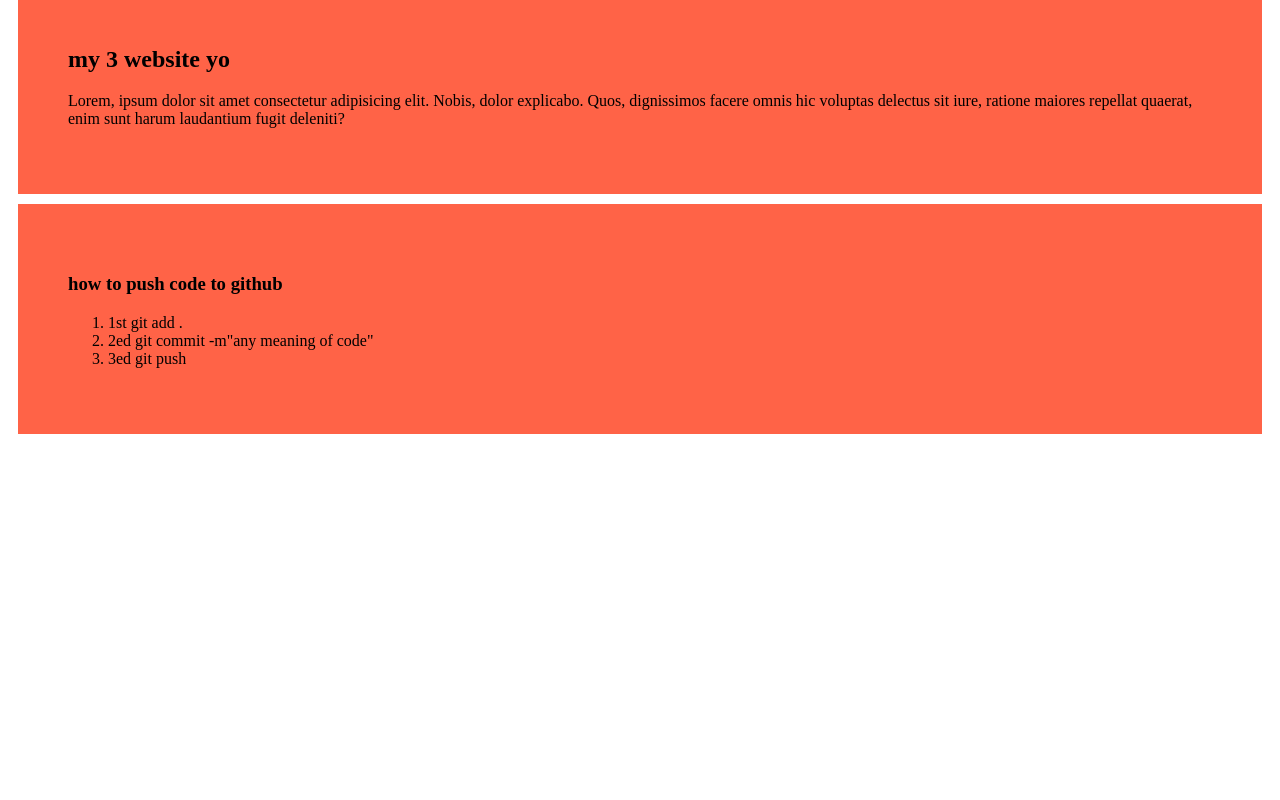
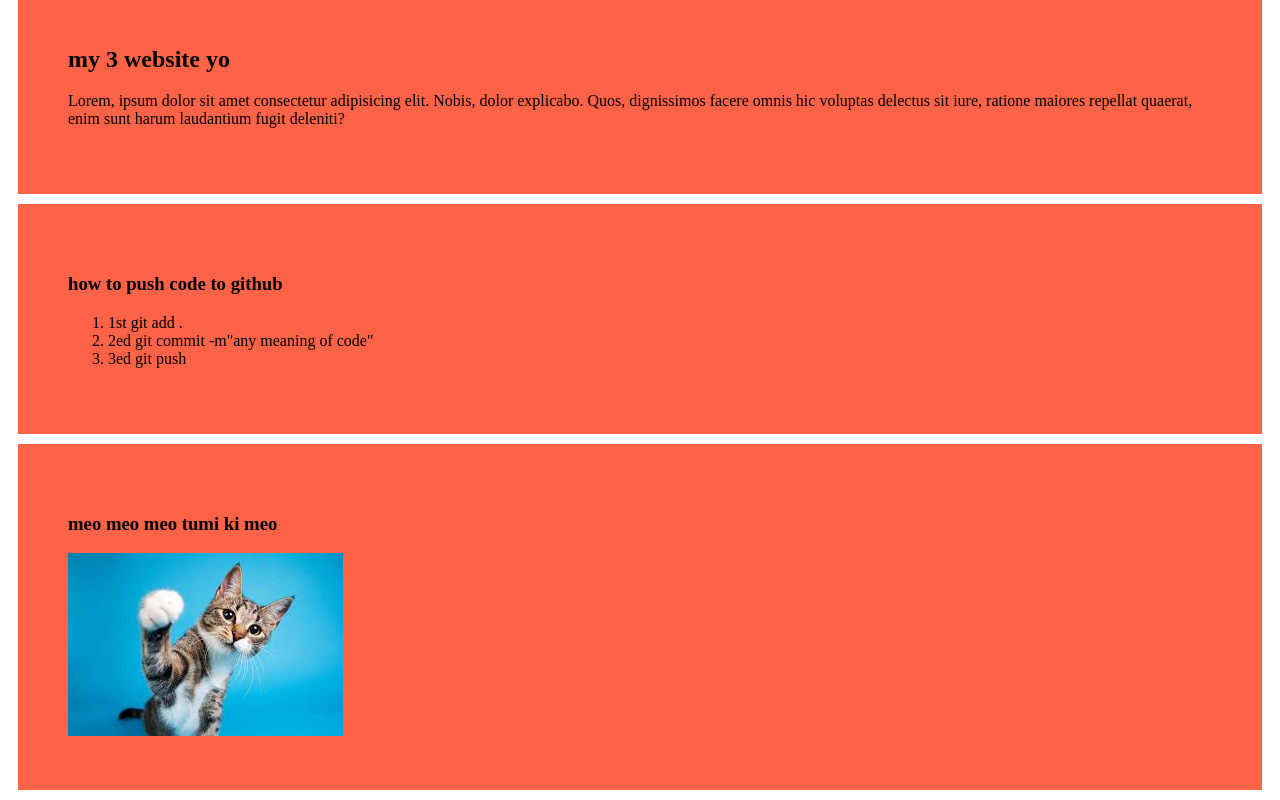
Before and after one commit to ShariarM/my-second-github-repo, a plain HTML site: page index2.html in a window 1280 px wide. Shown: the part 492-1292 px from the top of the page. Before the commit the page ends 936 px from the top, so only its background shows below. Drawn offline with Linux system fonts and the light colour scheme.

Commit message:
added cat with a meo meo

```diff
--- a/index2.html
+++ b/index2.html
@@ -27,5 +27,9 @@
                 <li>3ed git push</li>
             </ol>
     </div>
+    <div>
+        <h3>meo meo meo tumi ki meo</h3>
+        <img src="image/images.jpg" alt="">
+    </div>
 </body>
 </html>
```
Also changed, not shown: image/images.jpg (added).
